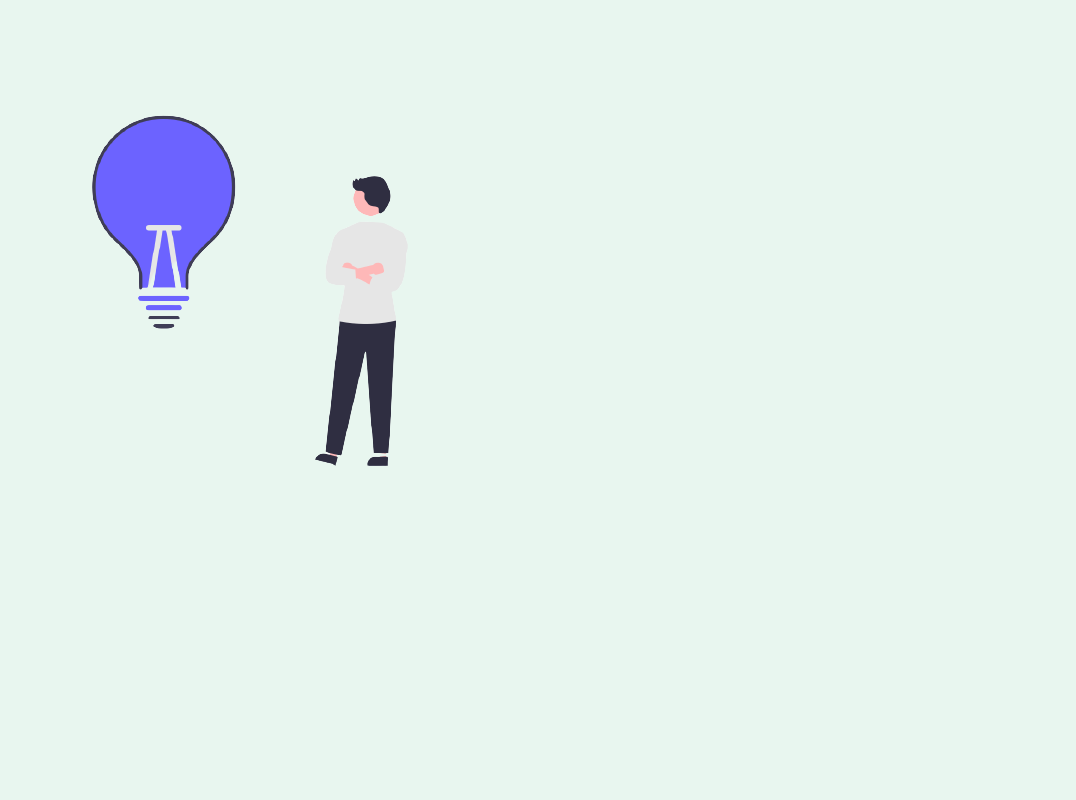
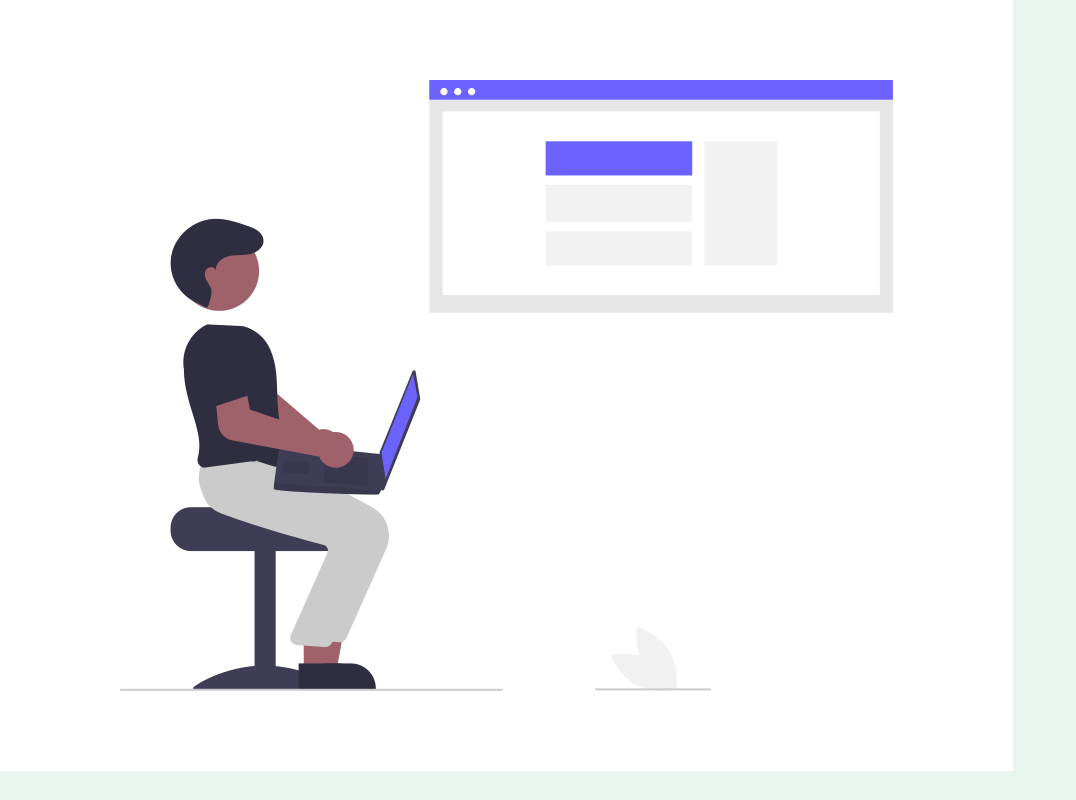
Before and after one commit to saifur550/personal-landing-page, a plain HTML site: page index.html in a window 1280 px wide. Shown: the whole page, without its empty margins (0-1076 px from the left). Drawn offline with Linux system fonts and the light colour scheme.

Commit message:
pick added

```diff
--- a/index.html
+++ b/index.html
@@ -11,7 +11,7 @@
 </head>
 <body>
     <div>
-     <img src="./img/img2.png" alt="">
+     <img src="img/img222.png" alt="">
      </div>
   <script src="./js/main.js"></script>
 
```
